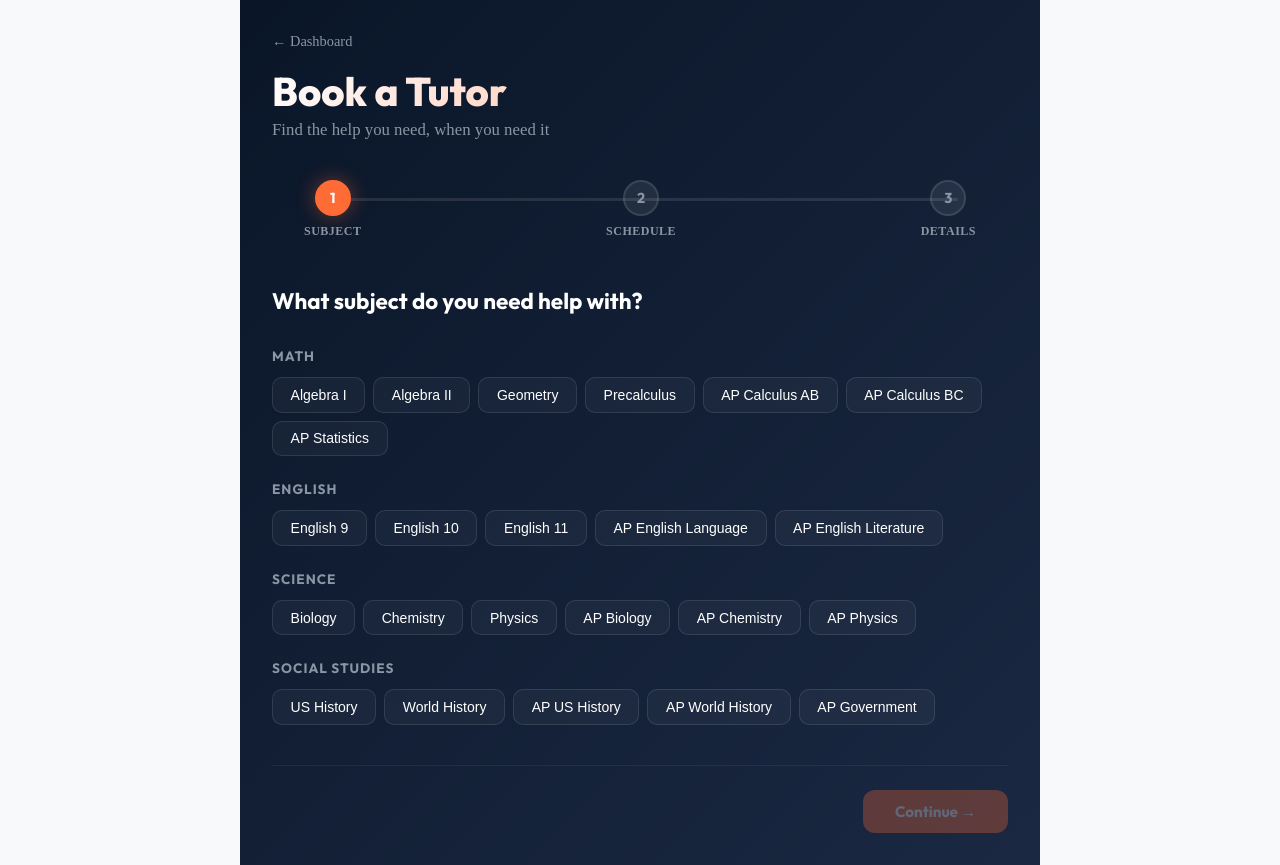
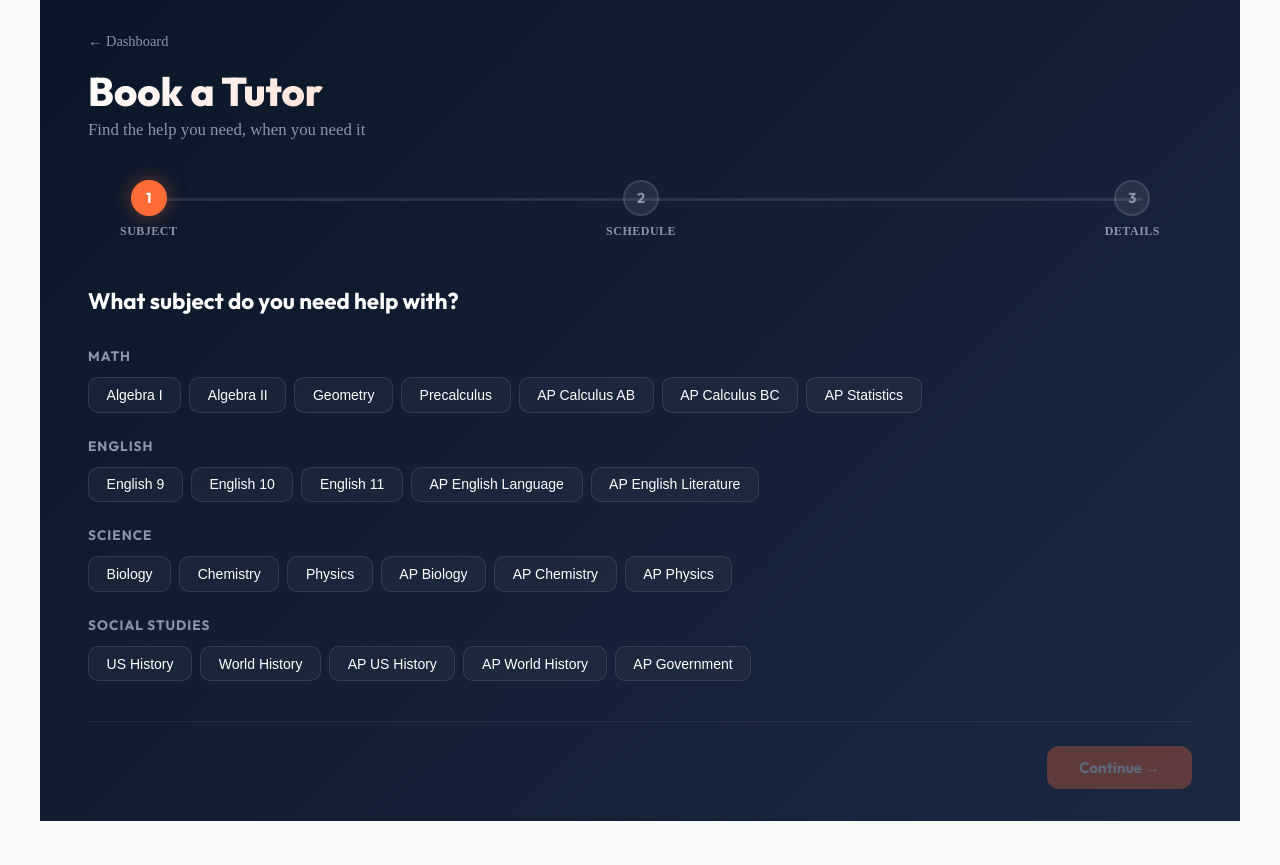
Before and after one commit to DeepD99/Tutoring-Web-App, a Next.js app: page /request in a window 1280 px wide. After the commit the page ends 821 px from the top, so only its background shows below. Built offline with nearby package versions, Linux system fonts and the light colour scheme.

Commit message:
Widen request page layout to reduce side whitespace
Increased max-width from 800px to 1200px, added more
horizontal padding, and expanded time grid to 5 columns
to better fill the available space.

https://claude.ai/code/session_01WaFeRMVHYuLK3nqnrdk9Aq

```diff
--- a/src/app/request/request.css
+++ b/src/app/request/request.css
@@ -1,9 +1,9 @@
 /* Request/Booking Page */
 
 .request-container {
-  max-width: 800px;
+  max-width: 1200px;
   margin: 0 auto;
-  padding: 2rem;
+  padding: 2rem 3rem;
   background: linear-gradient(135deg, #0A1628 0%, #1a2842 100%);
   min-height: 100vh;
   color: #fff;
@@ -229,7 +229,7 @@
 
 .time-grid {
   display: grid;
-  grid-template-columns: repeat(3, 1fr);
+  grid-template-columns: repeat(5, 1fr);
   gap: 0.6rem;
 }
 
@@ -535,6 +535,16 @@
 }
 
 /* Responsive */
+@media (max-width: 900px) {
+  .request-container {
+    padding: 2rem 1.5rem;
+  }
+
+  .time-grid {
+    grid-template-columns: repeat(3, 1fr);
+  }
+}
+
 @media (max-width: 600px) {
   .request-container {
     padding: 1.5rem 1rem;
```
